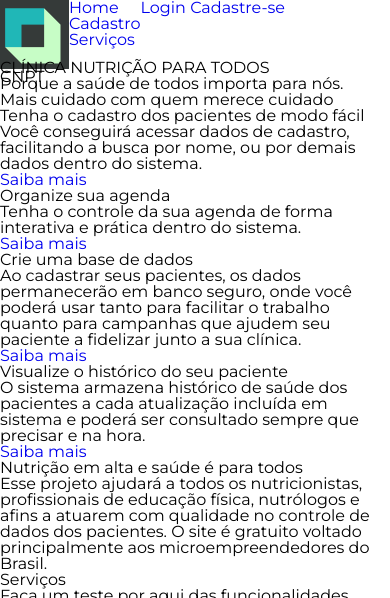
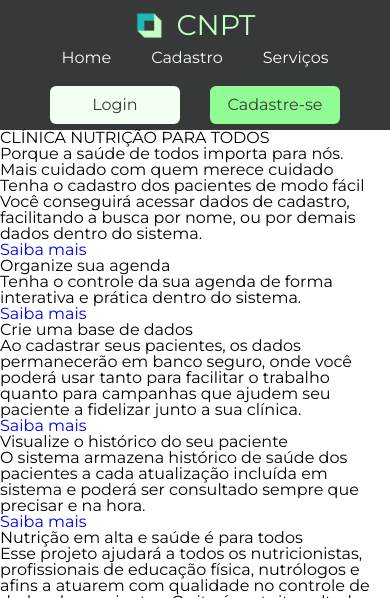
Before and after one commit to ricbatera/clinica-nutricao, a plain HTML site: page frontend/index.html in a window 390 px wide. Shown: the top 598 px of the page. Drawn offline with Linux system fonts and the light colour scheme.

Commit message:
navbar estilizada

```diff
--- a/frontend/src/style/base.css
+++ b/frontend/src/style/base.css
@@ -16,6 +16,6 @@
  --font-size-p: 18px;
  --bg-navbar-footer: #353A39 ;
  --line-footer: #90FC94;
-
+ --color-font-brand: #C7FDC6;
  --bg-cad-login: #DAECDC;
 }
--- a/frontend/src/style/home.css
+++ b/frontend/src/style/home.css
@@ -4,5 +4,88 @@
 /* NAVBAR */
 .navbar{
     display: flex;
+    flex-wrap: wrap;
     height: 60px;
+    background-color: var(--bg-navbar-footer);
+    align-items: center;
 }
+
+.brand{
+   display: flex;
+   align-items: center;
+   margin-left: 80px;
+   font-size: 1.777em;
+   color: var(--color-font-brand);
+}
+.brand img{
+   max-height: 30px;
+   margin-right: 11.85px;
+}
+
+.menu ul{
+    display: flex;
+    margin-left: 79.93px;
+    /* height: 60px;
+    align-items: center; */
+}
+
+.menu ul li{
+    margin: 0 20px;
+}
+.menu ul a{
+    color: var(--color-text-bt-terciary);
+}
+.menu ul a:hover{
+    color: var(--color-font-brand);
+    transition: all 0.3s;
+    text-shadow: 0 0 20px #fff;
+}
+
+.login{
+    margin-left: auto;
+    margin-right: 61px;
+    display: flex;
+}
+
+.btn{
+    width: 130px;
+    display: block;
+    text-align: center;
+    padding: 10px;
+    color: var(--color-text-bt-secondary);
+    margin: 0 15px;
+    border-radius: 6px;
+    border: 1px solid transparent;
+}
+.btn:hover{
+    background-color: transparent;
+    color: var(--color-text-bt-terciary);
+    border: 1px solid var(--color-text-bt-terciary);
+    transition: all 0.3s;
+}
+
+.btn-primary{
+    background-color: var(--color-button-secondary);
+}
+.btn-secondary{
+    background-color: var(--color-button-primary);
+}
+/* RESPONSIVIDADE DA NAVBAR */
+@media (max-width: 968px){
+    .navbar{
+        height: 130px;
+        justify-content: center;
+    }
+    .brand{
+        width: 100%;
+        justify-content: center;
+        margin: 10px 0 0 0;
+    }
+    .menu ul{
+        justify-content: center;
+        margin: 10px auto;
+    }
+    .login{
+        margin: 10px auto;
+    }
+}
```
